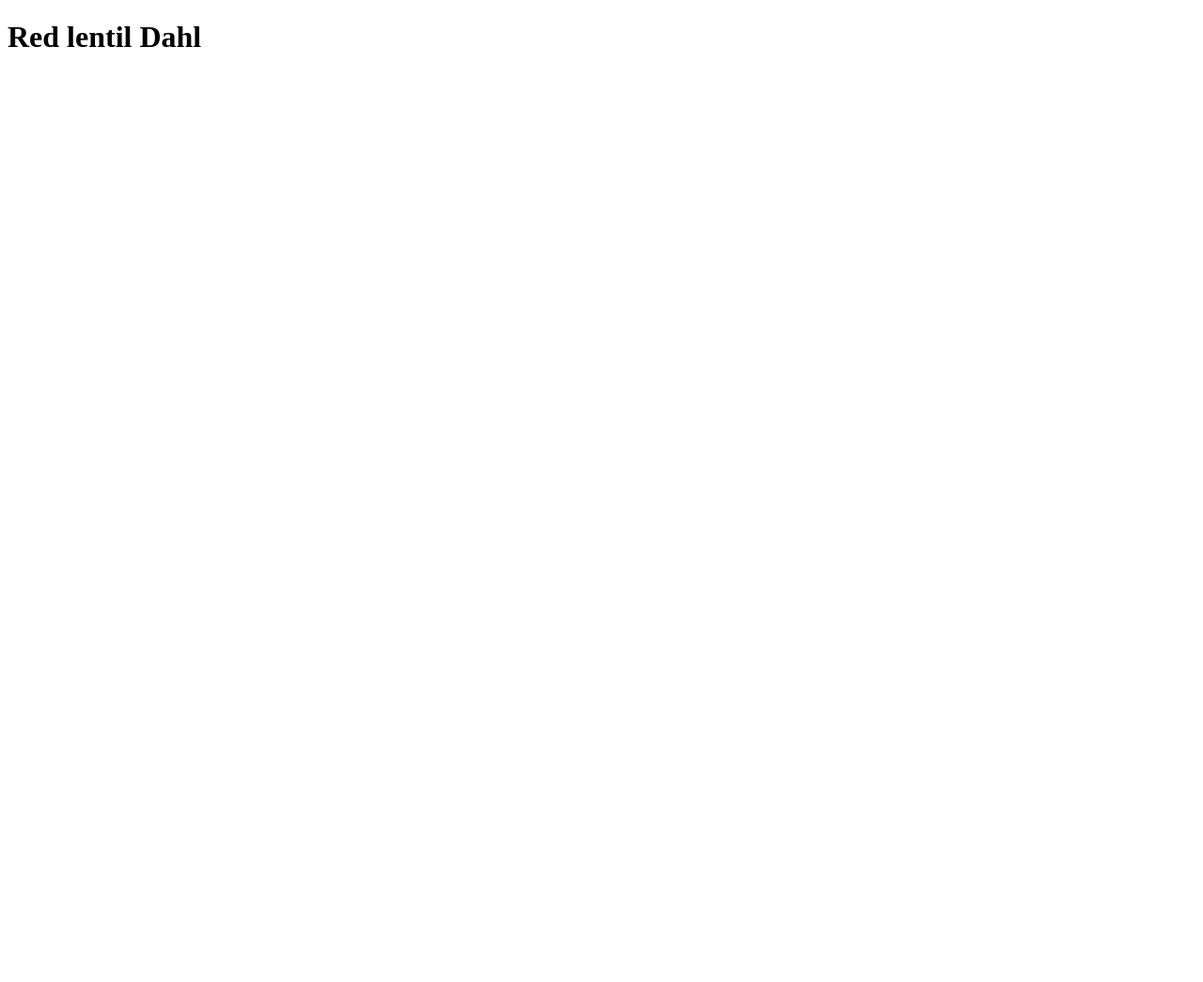
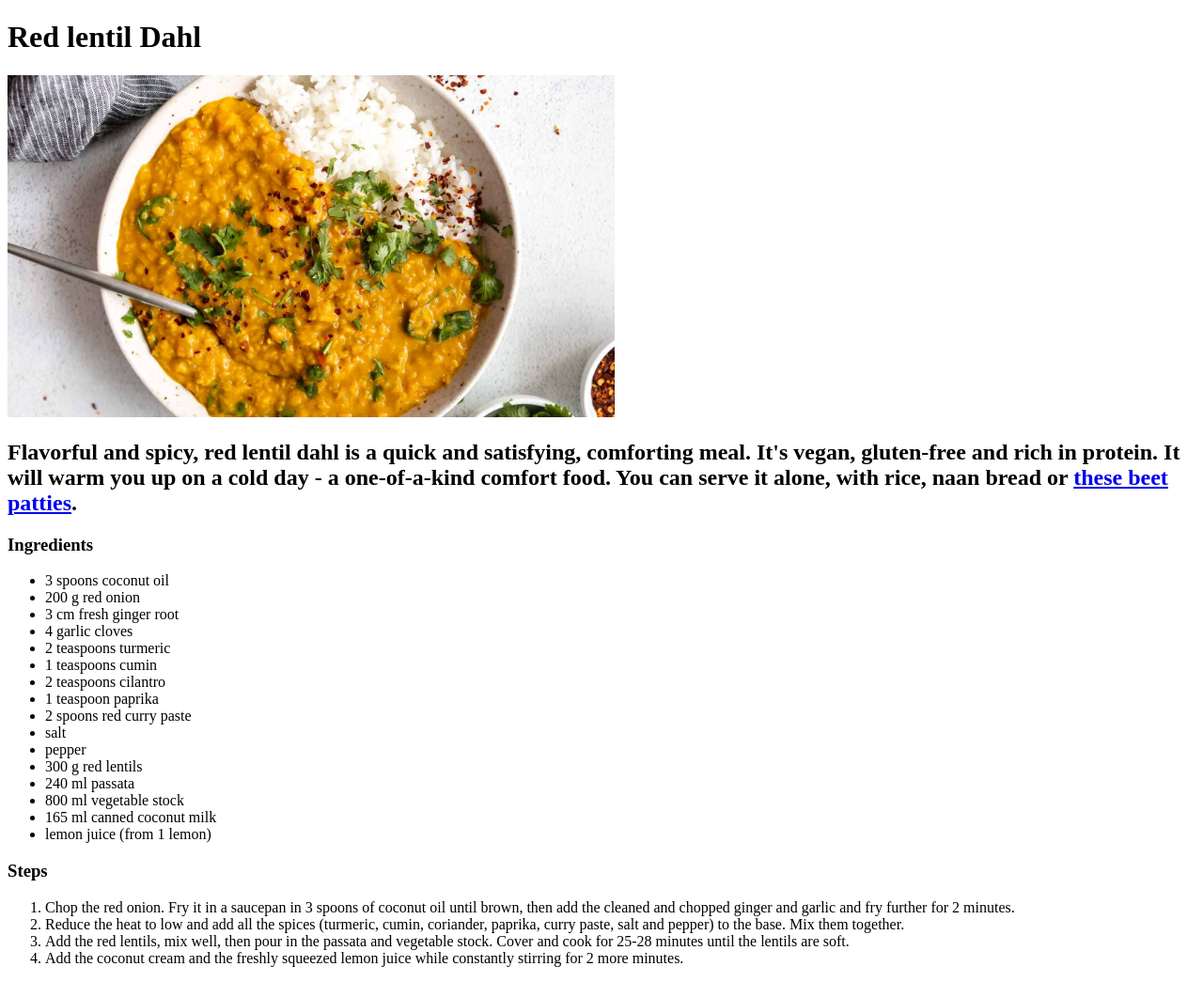
Before and after one commit to AdrianaMagdalena/odin-recipes, a plain HTML site: page recipes/red-lentil-dahl.html in a window 1280 px wide. Shown: the whole page at 94% size. Before the commit the page ends 800 px from the top, so only its background shows below. Drawn offline with Linux system fonts and the light colour scheme.

Commit message:
Add contents to red lentil dahl recipe page

```diff
--- a/recipes/red-lentil-dahl.html
+++ b/recipes/red-lentil-dahl.html
@@ -7,5 +7,52 @@
 
   <body>
     <h1>Red lentil Dahl</h1>
+    <img src="./img/red-lentil-dahl.png" alt="Photo of red lentil dahl" />
+    <h2>
+      Flavorful and spicy, red lentil dahl is a quick and satisfying, comforting
+      meal. It's vegan, gluten-free and rich in protein. It will warm you up on
+      a cold day - a one-of-a-kind comfort food. You can serve it alone, with
+      rice, naan bread or <a href="beet-patties.html">these beet patties</a>.
+    </h2>
+    <h3>Ingredients</h3>
+    <ul>
+      <li>3 spoons coconut oil</li>
+      <li>200 g red onion</li>
+      <li>3 cm fresh ginger root</li>
+      <li>4 garlic cloves</li>
+      <li>2 teaspoons turmeric</li>
+      <li>1 teaspoons cumin</li>
+      <li>2 teaspoons cilantro</li>
+      <li>1 teaspoon paprika</li>
+      <li>2 spoons red curry paste</li>
+      <li>salt</li>
+      <li>pepper</li>
+      <li>300 g red lentils</li>
+      <li>240 ml passata</li>
+      <li>800 ml vegetable stock</li>
+      <li>165 ml canned coconut milk</li>
+      <li>lemon juice (from 1 lemon)</li>
+    </ul>
+    <h3>Steps</h3>
+    <ol>
+      <li>
+        Chop the red onion. Fry it in a saucepan in 3 spoons of coconut oil
+        until brown, then add the cleaned and chopped ginger and garlic and fry
+        further for 2 minutes.
+      </li>
+      <li>
+        Reduce the heat to low and add all the spices (turmeric, cumin,
+        coriander, paprika, curry paste, salt and pepper) to the base. Mix them
+        together.
+      </li>
+      <li>
+        Add the red lentils, mix well, then pour in the passata and vegetable
+        stock. Cover and cook for 25-28 minutes until the lentils are soft.
+      </li>
+      <li>
+        Add the coconut cream and the freshly squeezed lemon juice while
+        constantly stirring for 2 more minutes.
+      </li>
+    </ol>
   </body>
 </html>
```
